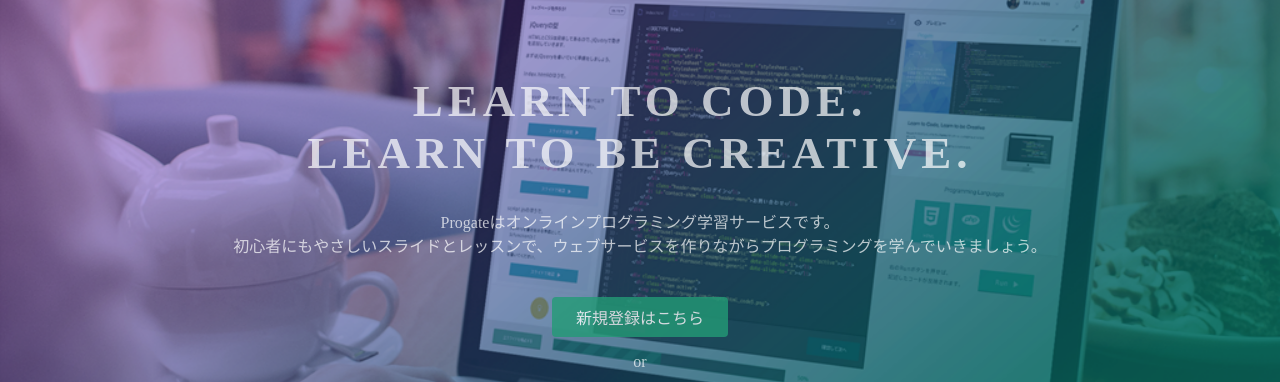
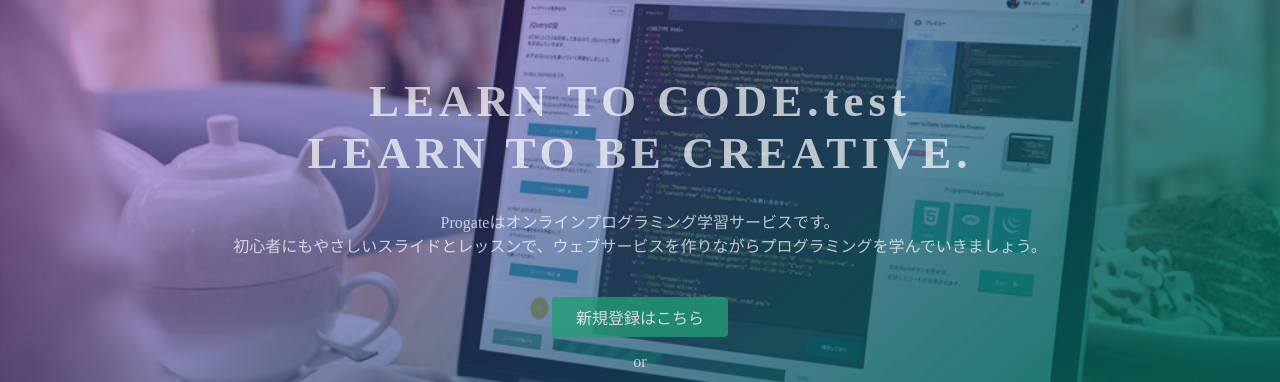
Before and after one commit to bluetortoise/bluetortoise, a plain HTML site: page index.html in a window 1280 px wide. Shown: the part 135-517 px from the top of the page. Drawn offline with Linux system fonts and the light colour scheme.

Commit message:
Update index.html

```diff
--- a/index.html
+++ b/index.html
@@ -23,7 +23,7 @@
   </header>
   <div class="top-wrapper">
     <div class="container">
-      <h1>LEARN TO CODE.<br>LEARN TO BE CREATIVE.</h1>
+      <h1>LEARN TO CODE.test<br>LEARN TO BE CREATIVE.</h1>
       <p>Progateはオンラインプログラミング学習サービスです。<br>初心者にもやさしいスライドとレッスンで、ウェブサービスを作りながらプログラミングを学んでいきましょう。</p>
       <div class="btn-wrapper">
         <a href="#" class="btn signup">新規登録はこちら</a>
```
